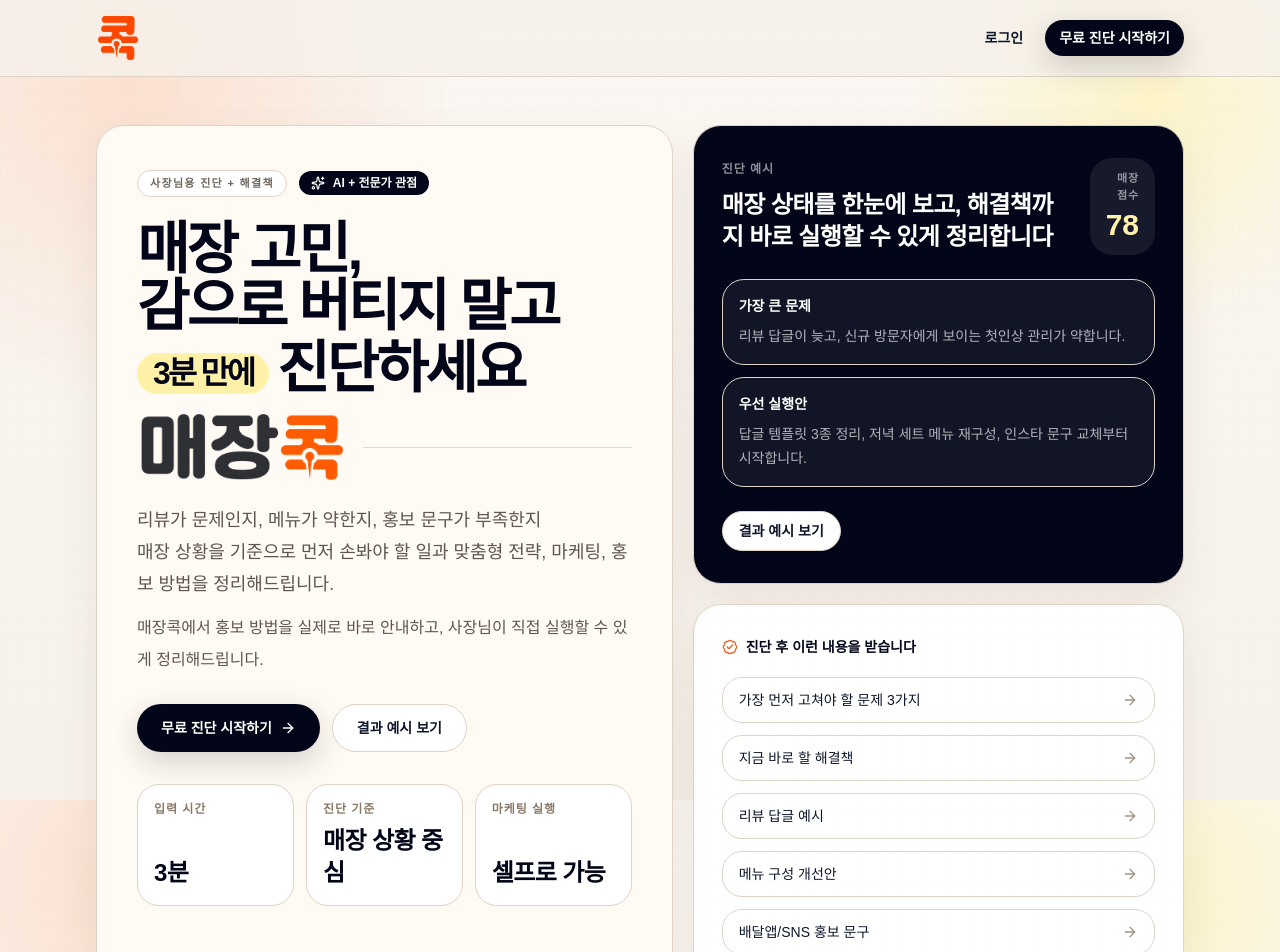
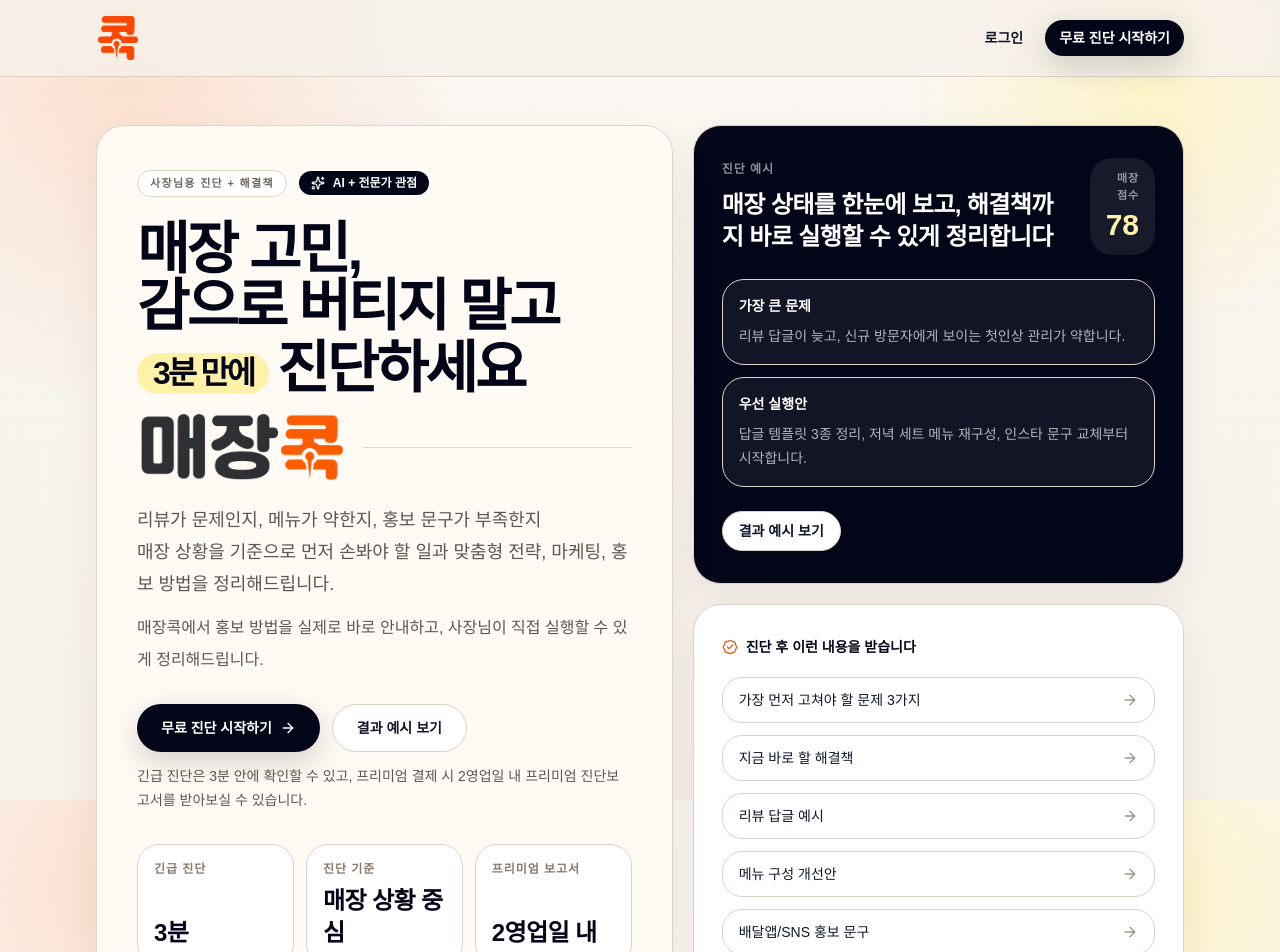
Before and after one commit to NACADMIC/storecok, a Next.js app: page / in a window 1280 px wide. Shown: the top 952 px of the page. Built offline with nearby package versions, Linux system fonts and the light colour scheme; no server answers; a web font is replaced by a local one.

Commit message:
Add_urgent_and_premium_report_copy

```diff
--- a/src/app/page.tsx
+++ b/src/app/page.tsx
@@ -33,9 +33,9 @@
 ];
 
 const miniStats = [
-  { label: "입력 시간", value: "3분" },
+  { label: "긴급 진단", value: "3분" },
   { label: "진단 기준", value: "매장 상황 중심" },
-  { label: "마케팅 실행", value: "셀프로 가능" },
+  { label: "프리미엄 보고서", value: "2영업일 내" },
 ];
 
 const outputPreview = [
@@ -45,6 +45,7 @@
   "메뉴 구성 개선안",
   "배달앱/SNS 홍보 문구",
   "7일 실행 플랜",
+  "프리미엄 진단보고서(결제 시 2영업일 내)",
 ];
 
 const reasons = [
@@ -127,6 +128,11 @@
                 <Link href="/demo-report">결과 예시 보기</Link>
               </Button>
             </div>
+
+            <p className="mt-3 text-sm leading-6 text-[#5f574e]">
+              긴급 진단은 3분 안에 확인할 수 있고, 프리미엄 결제 시 2영업일 내
+              프리미엄 진단보고서를 받아보실 수 있습니다.
+            </p>
 
             <div className="mt-8 grid auto-rows-fr gap-3 sm:grid-cols-3">
               {miniStats.map((item) => (
```
